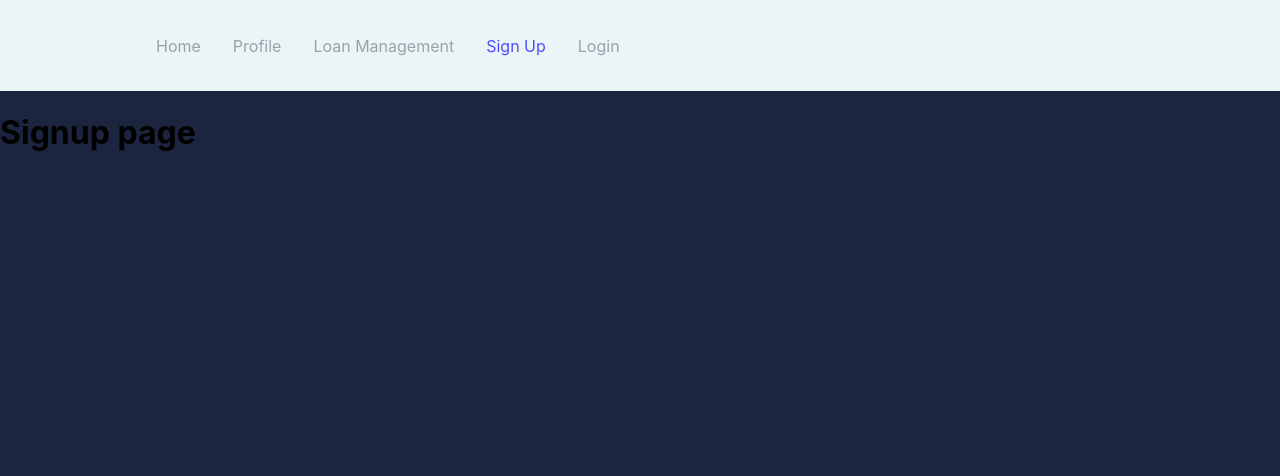
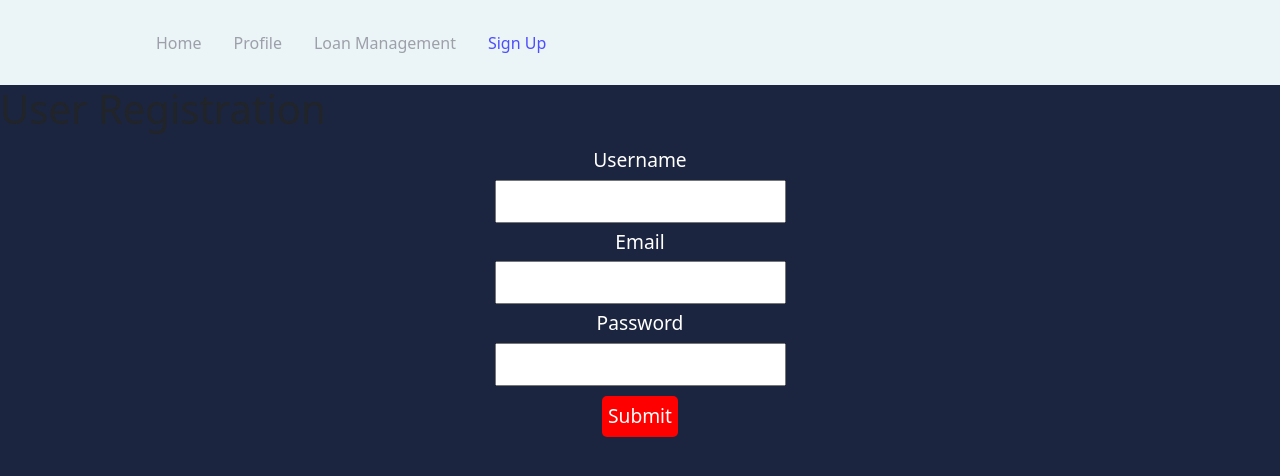
Before and after one commit to katielyoung/creditboost, a React (Create React App) app: page /signup in a window 1280 px wide. Shown: the top 476 px of the page. Built offline with nearby package versions, Linux system fonts and the light colour scheme.

Commit message:
update sign up page

```diff
--- a/package.json
+++ b/package.json
@@ -6,6 +6,7 @@
     "@testing-library/jest-dom": "^5.16.5",
     "@testing-library/react": "^13.4.0",
     "@testing-library/user-event": "^13.5.0",
+    "bootstrap": "^5.3.0",
     "react": "^18.2.0",
     "react-dom": "^18.2.0",
     "react-icons": "^4.9.0",
--- a/src/App.css
+++ b/src/App.css
@@ -55,3 +55,56 @@
   margin-top: 50px;
   width: 50%;
 }
+
+
+.label {
+	display: block;
+	font-size: larger;
+	color: white;
+	padding: 5px;
+  text-align: center;
+}
+
+.input {
+	font-size: larger;
+	padding: 5px;
+	margin: auto;
+  display: block;
+}
+
+.btn {
+	color: white;
+	background-color: red;
+	border-radius: 5px;
+	font-size: larger;
+	display: block;
+	padding: 5px;
+	margin: 10px auto;
+}
+
+.btn:hover {
+  background-color: brown;
+}
+
+.messages {
+	display: flex;
+	justify-content: center;
+}
+
+.error {
+	display: block;
+	background-color: red;
+	color: white;
+	width: fit-content;
+	height: 50px;
+	padding: 5px;
+}
+
+.success {
+	display: block;
+	background-color: lightblue;
+	color: black;
+	width: fit-content;
+	height: 50px;
+	padding: 5px;
+}
--- a/src/App.js
+++ b/src/App.js
@@ -1,23 +1,24 @@
 import React from "react";
+import "bootstrap/dist/css/bootstrap.min.css"
 import "./App.css";
 import Navbar from "./components/Navbar";
 import { BrowserRouter as Router, Routes, Route } from "react-router-dom";
 import Home from "./pages";
 import Profile from "./pages/profile";
 import LoanManage from "./pages/loan_manage";
-import SignUp from "./pages/signup";
+import Signup from "./pages/signup";
 import Login from "./pages/login";
 
 function App() {
   return (
-    <div class = "homepage">
+    <div className = "homepage">
       <Router>
         <Navbar />
         <Routes>
           <Route exact path="/" element={<Home />} />
           <Route path="/profile" element={<Profile />} />
           <Route path="/loan_manage" element={<LoanManage />} />
-          <Route path="/signup" element={<SignUp />} />
+          <Route path="/signup" element={<Signup />} />
           <Route path="/login" element={<Login />} />
         </Routes>
       </Router>
--- a/src/components/Navbar/index.js
+++ b/src/components/Navbar/index.js
@@ -1,27 +1,22 @@
-
 import React from "react";
-import { Nav, NavLink, NavMenu }
-    from "./NavbarElements";
+import { Nav, NavLink, NavMenu } from "./NavbarElements";
 
 const Navbar = () => {
   return (
     <>
       <Nav>
         <NavMenu>
-                    <NavLink to="/" activeStyle>
+          <NavLink to="/">
             Home
           </NavLink>
-                    <NavLink to="/profile" activeStyle>
+          <NavLink to="/profile">
             Profile
           </NavLink>
-                    <NavLink to="/loan_manage" activeStyle>
+          <NavLink to="/loan_manage">
             Loan Management
           </NavLink>
-                    <NavLink to="/signup" activeStyle>
+          <NavLink to="/signup">
             Sign Up
-                    </NavLink>
-                    <NavLink to="/login" activeStyle>
-                        Login
           </NavLink>
         </NavMenu>
       </Nav>
--- a/src/pages/index.js
+++ b/src/pages/index.js
@@ -16,7 +16,7 @@ const About = styled.p`
 
 const Home = () => {
   return (
-    <div class="container">
+    <div className="container">
       <Title>Build your credit score!</Title>
       <About>
         Unlock your financial potential with CreditBoost - the key to a brighter
--- a/src/pages/signup.js
+++ b/src/pages/signup.js
@@ -1,11 +1,143 @@
-import React from 'react';
+import React, { useState } from "react";
 
+// https://www.geeksforgeeks.org/how-to-develop-user-registration-form-in-reactjs/
 const Signup = () => {
+  // States for registration
+  const [name, setName] = useState("");
+  const [email, setEmail] = useState("");
+  const [password, setPassword] = useState("");
+
+  // States for checking the errors
+  const [submitted, setSubmitted] = useState(false);
+  const [error, setError] = useState(false);
+
+  var userData = {
+    username: "",
+    password: "",
+    email: "",
+  };
+
+  // Handling the name change
+  const handleName = (e) => {
+    setName(e.target.value);
+    setSubmitted(false);
+  };
+
+  // Handling the email change
+  const handleEmail = (e) => {
+    setEmail(e.target.value);
+    setSubmitted(false);
+  };
+
+  // Handling the password change
+  const handlePassword = (e) => {
+    setPassword(e.target.value);
+    setSubmitted(false);
+  };
+
+  // Handling the form submission
+  const handleSubmit = (e) => {
+    e.preventDefault();
+    if (name === "" || email === "" || password === "") {
+      setError(true);
+    } else {
+      setSubmitted(true);
+      setError(false);
+
+      // Create new user
+      const requestOptions = {
+        method: "POST",
+        headers: { "Content-Type": "application/json" },
+        body: JSON.stringify({
+          username: name,
+          password: password,
+          email: email,
+        }),
+      };
+      // fetch("ec2-44-203-197-80.compute-1.amazonaws.com:8080/api/users", requestOptions);
+        // .then((response) => response.json())
+        // .then((data) => this.setState({ postId: data.id }));
+      console.log("Submitting initial user registration!")
+
+      const userId = 2; // temporary until backend returns id
+
+      // Set user (userId) from POST
+      localStorage.setItem("user", userId);
+    }
+  };
+
+  // Showing success message
+  const successMessage = () => {
     return (
-        <div>
-            <h1>Signup page</h1>
-        </div>
+      <div
+        className="success"
+        style={{
+          display: submitted ? "" : "none",
+        }}
+      >
+        <h1>User {name} successfully registered!!</h1>
+      </div>
     );
+  };
+
+  // Showing error message if error is true
+  const errorMessage = () => {
+    return (
+      <div
+        className="error"
+        style={{
+          display: error ? "" : "none",
+        }}
+      >
+        <h1>Please enter all the fields</h1>
+      </div>
+    );
+  };
+
+  return (
+    <div className="regform">
+      <div>
+        <h1>User Registration</h1>
+      </div>
+
+      {/* Calling to the methods */}
+      <div className="messages">
+        {errorMessage()}
+        {successMessage()}
+      </div>
+
+      <form>
+        {/* Labels and inputs for form data */}
+        <label className="label">Username</label>
+        <input
+          onChange={handleName}
+          className="input"
+          value={name}
+          type="text"
+        />
+
+        <label className="label">Email</label>
+        <input
+          onChange={handleEmail}
+          className="input"
+          value={email}
+          type="email"
+        />
+
+        <label className="label">Password</label>
+        <input
+          onChange={handlePassword}
+          className="input"
+          value={password}
+          type="password"
+        />
+
+        <button onClick={handleSubmit} className="btn" type="submit">
+          Submit
+        </button>
+      </form>
+    </div>
+  );
 };
 
 export default Signup;
```
Also changed, not shown: src/pages/create_profile.js (added, +11 -0 lines), 1 other file (tests, documents, lock files or other folders). Lines whose indentation alone changed are shown as unchanged.
